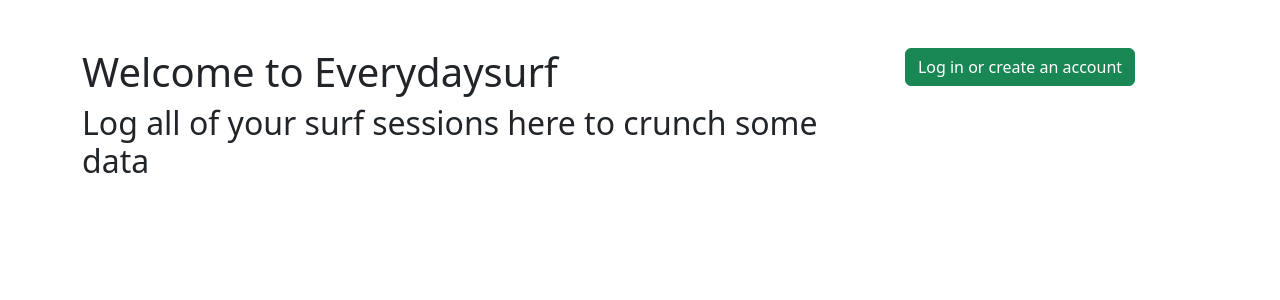
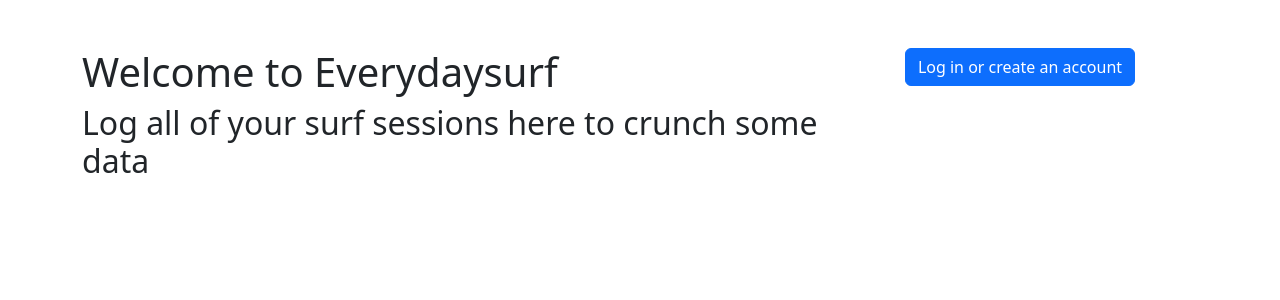
Before and after one commit to bbrassart/everydaysurf, a Next.js app: page / in a window 1280 px wide. Shown: the top 300 px of the page. Built offline with nearby package versions, Linux system fonts and the light colour scheme; no server answers.

Commit message:
Modify colors

```diff
--- a/src/components/DashboardScreen.jsx
+++ b/src/components/DashboardScreen.jsx
@@ -125,7 +125,7 @@ const DashboardScreen = ({ user, data, setIdToDelete }) => {
         <Row>
           <Col>
             <h2 className="mt-2">
-              <Badge bg="success">{displayedName}&apos;s dashboard</Badge>
+              <Badge bg="primary">{displayedName}&apos;s dashboard</Badge>
             </h2>
           </Col>
         </Row>
--- a/src/components/LoginScreen.jsx
+++ b/src/components/LoginScreen.jsx
@@ -16,7 +16,7 @@ const LoginScreen = () => {
         </Col>
         <Col md={4}>
           <div className="d-flex justify-content-center">
-            <Button variant="success" onClick={goToLogin}>
+            <Button variant="primary" onClick={goToLogin}>
               Log in or create an account
             </Button>
           </div>
--- a/src/components/SpinnerScreen.jsx
+++ b/src/components/SpinnerScreen.jsx
@@ -7,7 +7,7 @@ const SpinnerScreen = () => {
       <Row className="justify-content-md-center">
         <Col xs={6}>
           <div className="d-flex justify-content-center">
-            <Spinner animation="grow" variant="success" />
+            <Spinner animation="grow" variant="primary" />
           </div>
         </Col>
       </Row>
--- a/src/styles/dashboard.css
+++ b/src/styles/dashboard.css
@@ -16,7 +16,7 @@ table thead td {
 
 table thead tr th {
   padding: 0.5rem;
-	background-color: #198754;
+	background-color: #007BFF ;
   border: 1px solid;
   color: white;
 }
```
Also changed, not shown: 1 other file (tests, documents, lock files or other folders).
